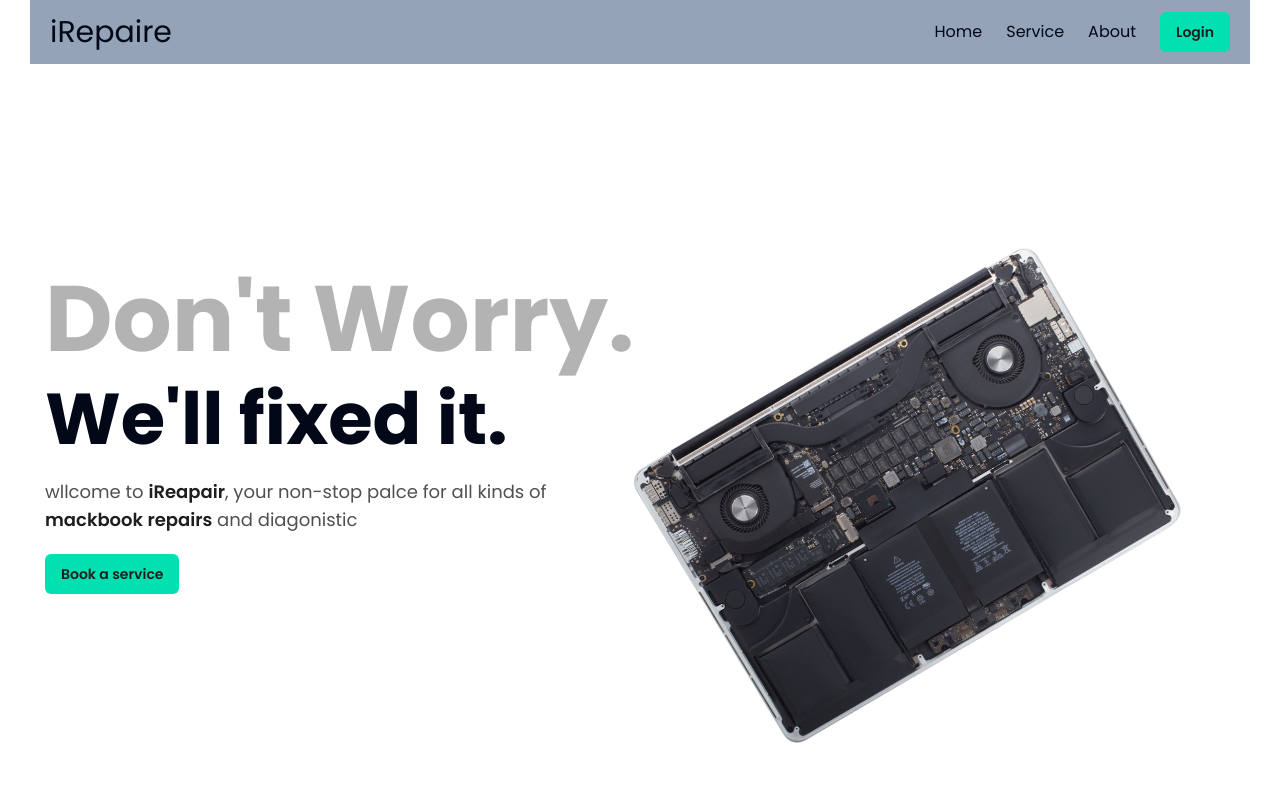
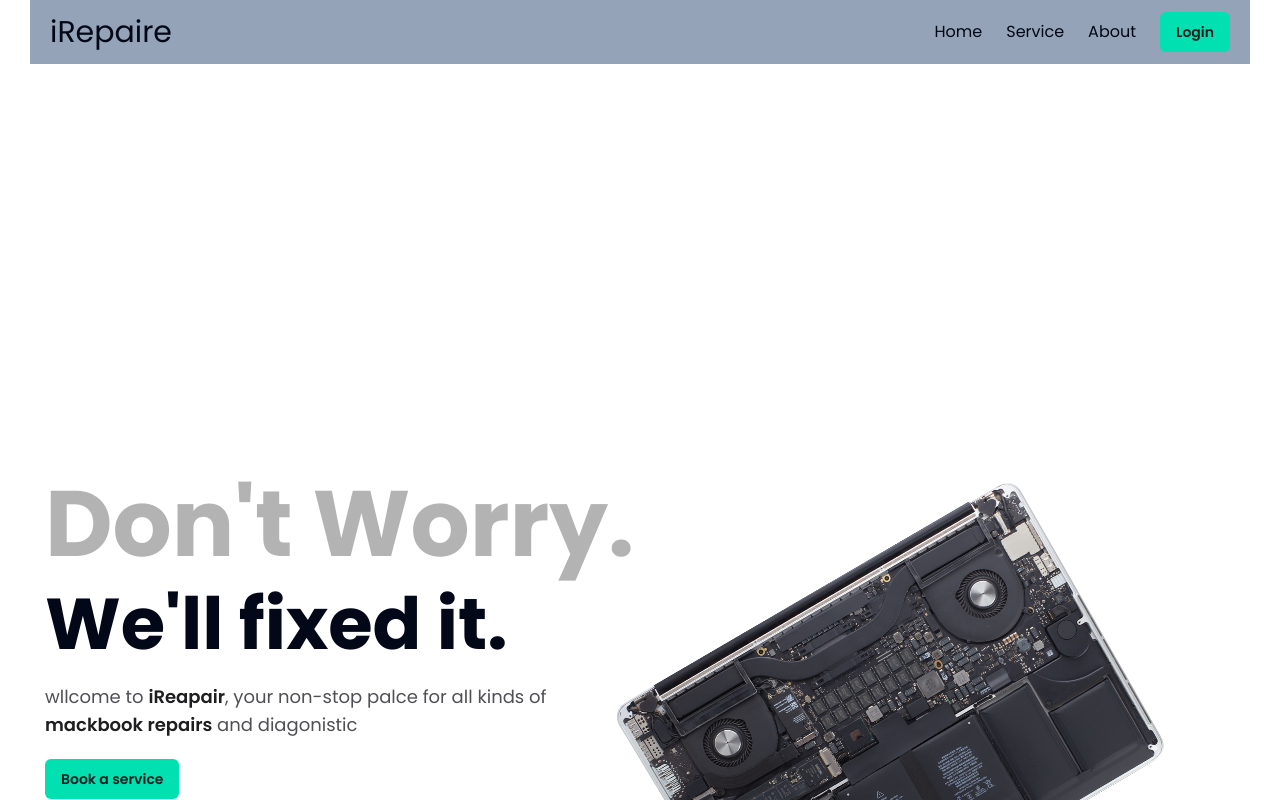
Before and after one commit to Atik074/iRepaireSite, a React (Vite) app: page / in a window 1280 px wide. Shown: the top 800 px of the page. Built offline with nearby package versions, Linux system fonts and the light colour scheme.

Commit message:
animation properly done

```diff
--- a/src/Layout/Navbar.tsx
+++ b/src/Layout/Navbar.tsx
@@ -1,9 +1,16 @@
 import { Button } from "@/components/ui/button";
 import { NavLink } from "react-router-dom";
+import { motion } from "framer-motion";
 
 const Navbar = () => {
   return (
-    <div className="h-16">
+    <motion.header className="h-16 bg-fixed w-full bg-white z-[999]
+       "
+       initial={{opacity:0}}
+       animate={{opacity:1}}
+       transition={{delay:1 , duration:1}}
+
+       >
       <nav className="w-full h-full max-w-[1220px] mx-auto px-[20px] bg-slate-400  flex justify-between items-center">
         <span className="text-3xl">iRepaire</span>
         <ul className="lg:space-x-6 space-x-3">
@@ -13,7 +20,7 @@ const Navbar = () => {
           <Button className="inline-block">Login</Button>
         </ul>
       </nav>
-    </div>
+    </motion.header>
   );
 };
 
--- a/src/Pages/Home/HeroSection.tsx
+++ b/src/Pages/Home/HeroSection.tsx
@@ -20,10 +20,14 @@ const introChildren = {
 };
 
 const laptop ={
-   initial :{y:0} ,
-   animate: {y:30 ,
+   initial :{y:0 , rotate:0 , scale:4} ,
+   animate: {
+    y:30 ,
+    rotate:-30 ,
+    scale:1 ,
     transition:{
-      y:{duration: 1,
+        duration:1 ,
+      y:{duration: 2,
     repeat: Infinity,
     repeatType: "reverse",
       ease: "easeInOut"}
@@ -34,7 +38,8 @@ const laptop ={
 
 const HeroSection = () => {
   return (
-    <Container className=" h-[calc(100vh - 64px)] mt-52   place-content-center grid grid-cols-1 lg:grid-cols-2">
+    <div className="overflow-hidden">
+    <Container className=" h-screen mt-52 pt-16   place-content-center grid grid-cols-1 lg:grid-cols-2">
       <motion.div variants={intro} initial="hidden" animate="visible">
         <motion.h1
           variants={introChildren}
@@ -68,12 +73,13 @@ const HeroSection = () => {
             animate="animate"
        className=" mt-10 w-3/4 lg:w-full mx-auto">
         <img
-          className="-rotate-[30deg] h-[80%] ml-8 object-contain"
+          className=" h-[80%] ml-8 object-contain"
           src={mackbook}
           alt=""
         />
       </motion.div>
     </Container>
+    </div>
   );
 };
 
```
